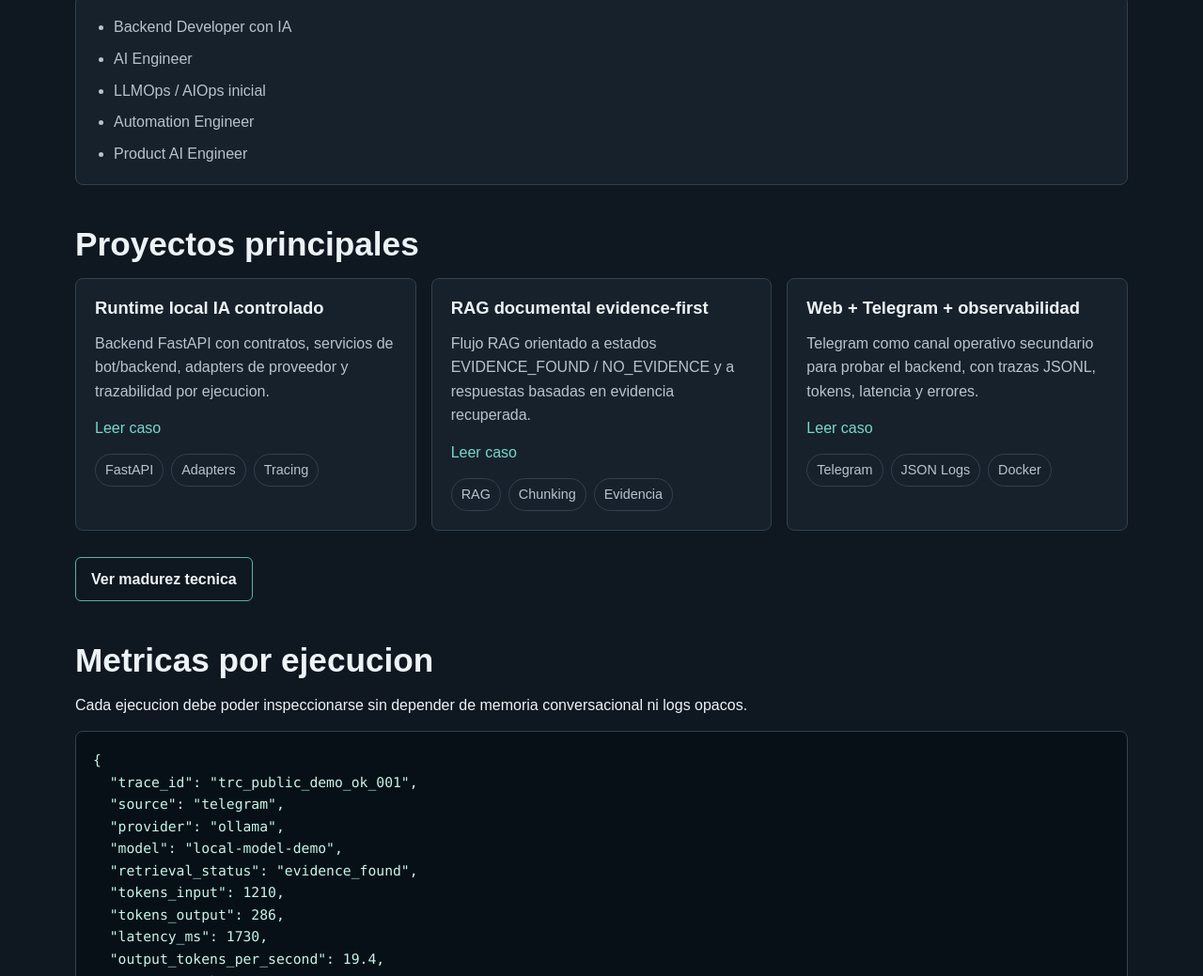
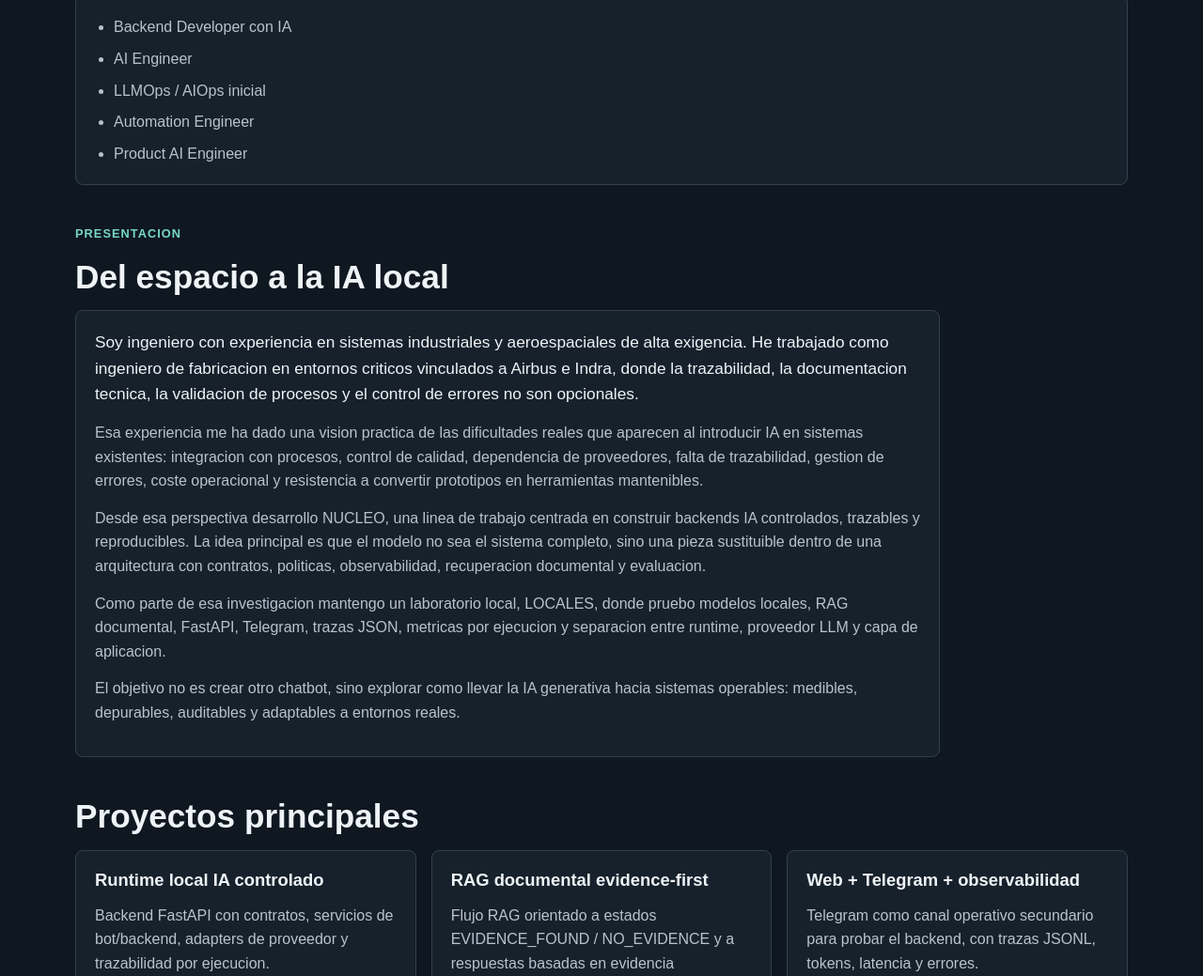
Before and after one commit to Josegodev/josegodev.github.io, a plain HTML site: page docs/index.html in a window 1280 px wide. Shown: the part 870-1909 px from the top of the page at 94% size. Drawn offline with Linux system fonts and the light colour scheme.

Commit message:
Add personal narrative section to portfolio home

```diff
--- a/docs/index.html
+++ b/docs/index.html
@@ -51,6 +51,18 @@
           <li>Automation Engineer</li>
           <li>Product AI Engineer</li>
         </ul>
+      </div>
+    </section>
+
+    <section class="section narrative" aria-labelledby="trayectoria">
+      <p class="eyebrow">Presentacion</p>
+      <h2 id="trayectoria">Del espacio a la IA local</h2>
+      <div class="card narrative-card">
+        <p class="lead">Soy ingeniero con experiencia en sistemas industriales y aeroespaciales de alta exigencia. He trabajado como ingeniero de fabricacion en entornos criticos vinculados a Airbus e Indra, donde la trazabilidad, la documentacion tecnica, la validacion de procesos y el control de errores no son opcionales.</p>
+        <p>Esa experiencia me ha dado una vision practica de las dificultades reales que aparecen al introducir IA en sistemas existentes: integracion con procesos, control de calidad, dependencia de proveedores, falta de trazabilidad, gestion de errores, coste operacional y resistencia a convertir prototipos en herramientas mantenibles.</p>
+        <p>Desde esa perspectiva desarrollo NUCLEO, una linea de trabajo centrada en construir backends IA controlados, trazables y reproducibles. La idea principal es que el modelo no sea el sistema completo, sino una pieza sustituible dentro de una arquitectura con contratos, politicas, observabilidad, recuperacion documental y evaluacion.</p>
+        <p>Como parte de esa investigacion mantengo un laboratorio local, LOCALES, donde pruebo modelos locales, RAG documental, FastAPI, Telegram, trazas JSON, metricas por ejecucion y separacion entre runtime, proveedor LLM y capa de aplicacion.</p>
+        <p>El objetivo no es crear otro chatbot, sino explorar como llevar la IA generativa hacia sistemas operables: medibles, depurables, auditables y adaptables a entornos reales.</p>
       </div>
     </section>
 
--- a/docs/styles.css
+++ b/docs/styles.css
@@ -170,6 +170,15 @@ li {
   color: var(--muted);
 }
 
+.narrative-card {
+  max-width: 920px;
+}
+
+.narrative-card .lead {
+  color: var(--text);
+  font-size: 1.08rem;
+}
+
 .role-list,
 .stack-list,
 .plain-list {
--- a/styles.css
+++ b/styles.css
@@ -170,6 +170,15 @@ li {
   color: var(--muted);
 }
 
+.narrative-card {
+  max-width: 920px;
+}
+
+.narrative-card .lead {
+  color: var(--text);
+  font-size: 1.08rem;
+}
+
 .role-list,
 .stack-list,
 .plain-list {
```
Also changed, not shown: index.html (+12 -0 lines).
